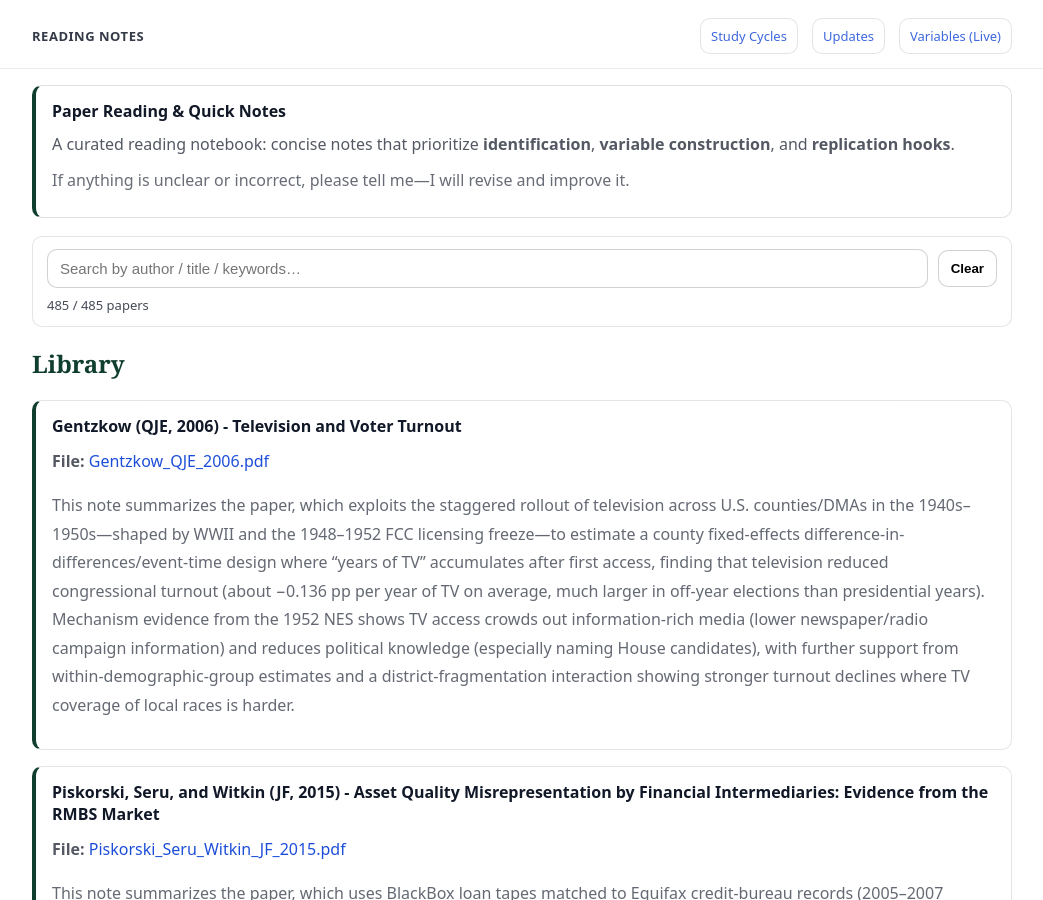
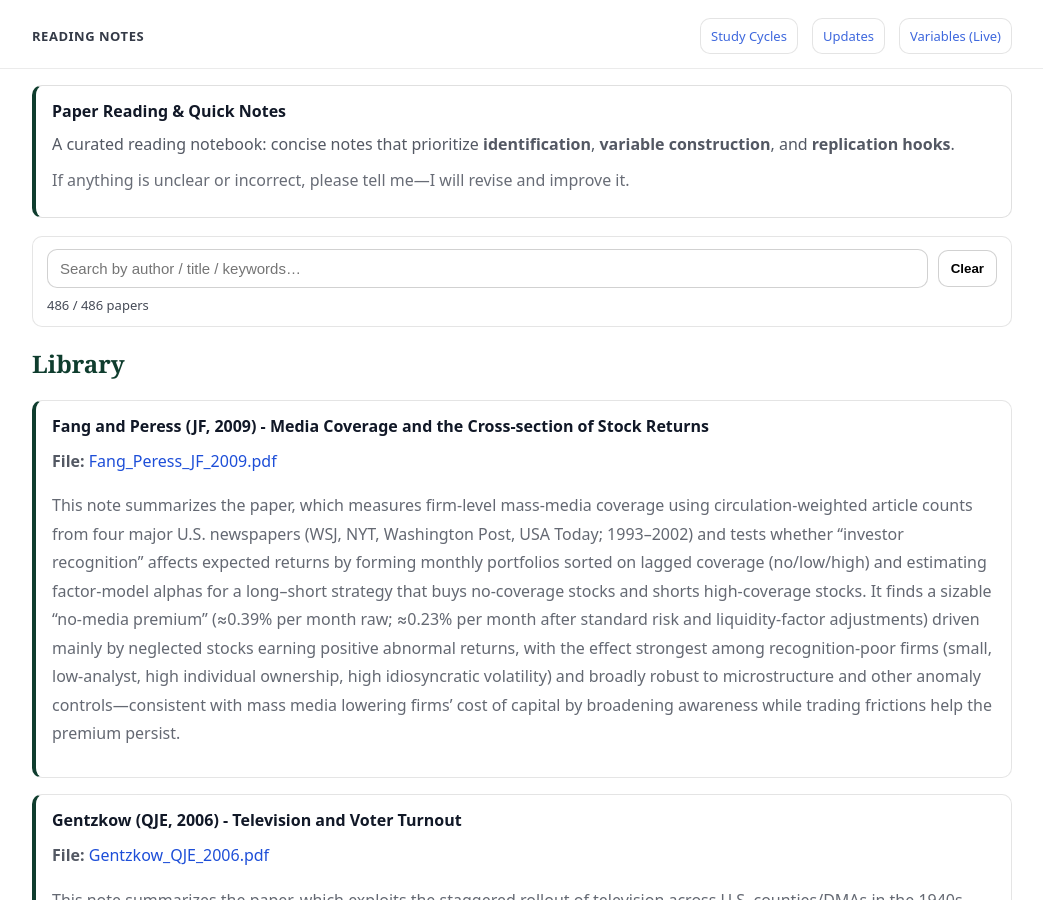
Before and after one commit to yaxinzn/study-archive, a Jekyll site: the page built from reading/index.md, in a window 1280 px wide and 900 px high. Shown: the whole window, without its empty margins (118-1161 px from the left). Built offline with Jekyll 4.4.1, drawn with Linux system fonts in a browser that asks for light colours.

Commit message:
Reading: add/update Fang_Peress_JF_2009.pdf

```diff
--- a/_data/reading.yml
+++ b/_data/reading.yml
@@ -1,3 +1,7 @@
+- title: "Fang and Peress (JF, 2009) - Media Coverage and the Cross-section of Stock Returns"
+  file: "Fang_Peress_JF_2009.pdf"
+  desc: "This note summarizes the paper, which measures firm-level mass-media coverage using circulation-weighted article counts from four major U.S. newspapers (WSJ, NYT, Washington Post, USA Today; 1993–2002) and tests whether “investor recognition” affects expected returns by forming monthly portfolios sorted on lagged coverage (no/low/high) and estimating factor-model alphas for a long–short strategy that buys no-coverage stocks and shorts high-coverage stocks. It finds a sizable “no-media premium” (≈0.39% per month raw; ≈0.23% per month after standard risk and liquidity-factor adjustments) driven mainly by neglected stocks earning positive abnormal returns, with the effect strongest among recognition-poor firms (small, low-analyst, high individual ownership, high idiosyncratic volatility) and broadly robust to microstructure and other anomaly controls—consistent with mass media lowering firms’ cost of capital by broadening awareness while trading frictions help the premium persist."
+
 - title: "Gentzkow (QJE, 2006) - Television and Voter Turnout"
   file: "Gentzkow_QJE_2006.pdf"
   desc: "This note summarizes the paper, which exploits the staggered rollout of television across U.S. counties/DMAs in the 1940s–1950s—shaped by WWII and the 1948–1952 FCC licensing freeze—to estimate a county fixed-effects difference-in-differences/event-time design where “years of TV” accumulates after first access, finding that television reduced congressional turnout (about −0.136 pp per year of TV on average, much larger in off-year elections than presidential years). Mechanism evidence from the 1952 NES shows TV access crowds out information-rich media (lower newspaper/radio campaign information) and reduces political knowledge (especially naming House candidates), with further support from within-demographic-group estimates and a district-fragmentation interaction showing stronger turnout declines where TV coverage of local races is harder."
```
Also changed, not shown: 1 other file.
